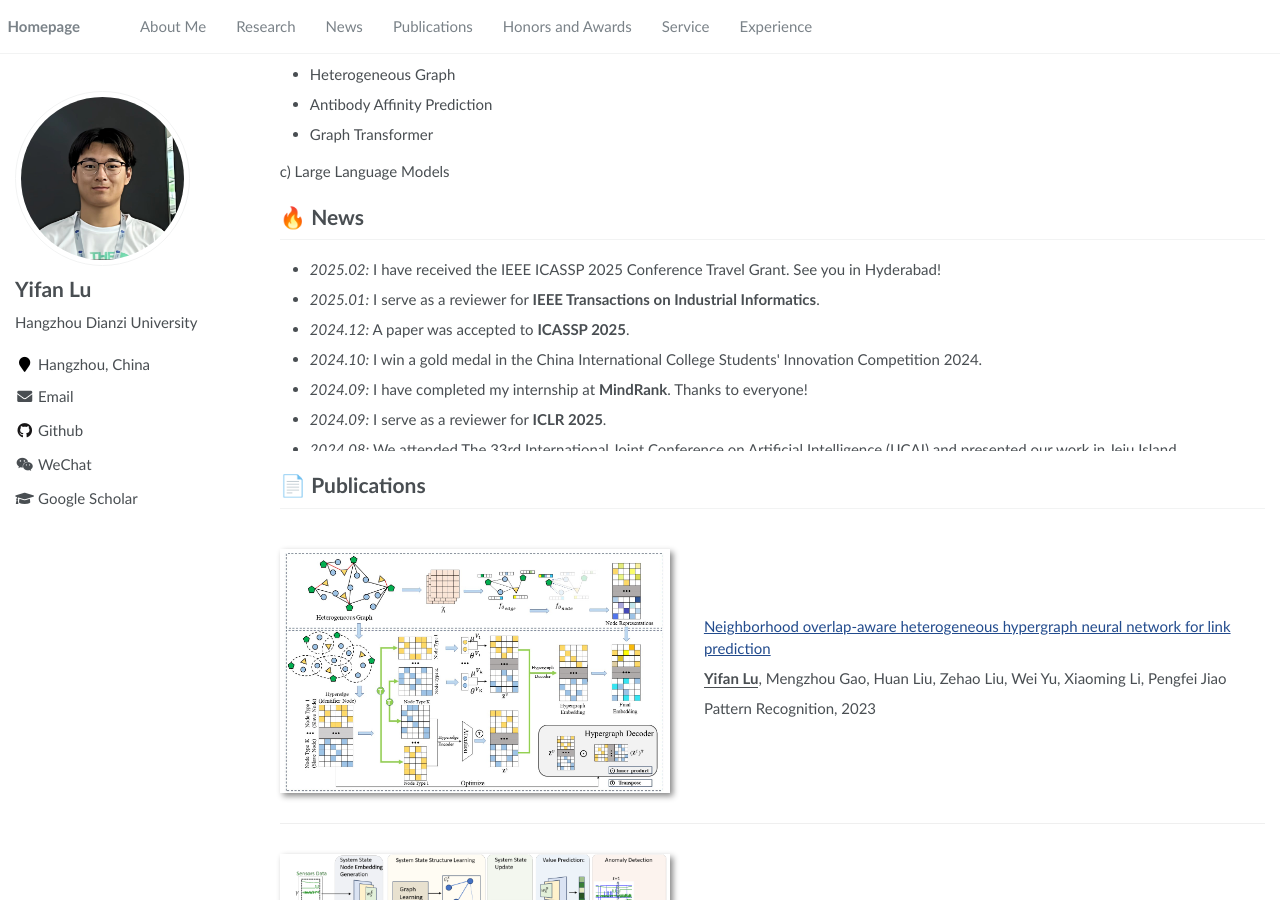
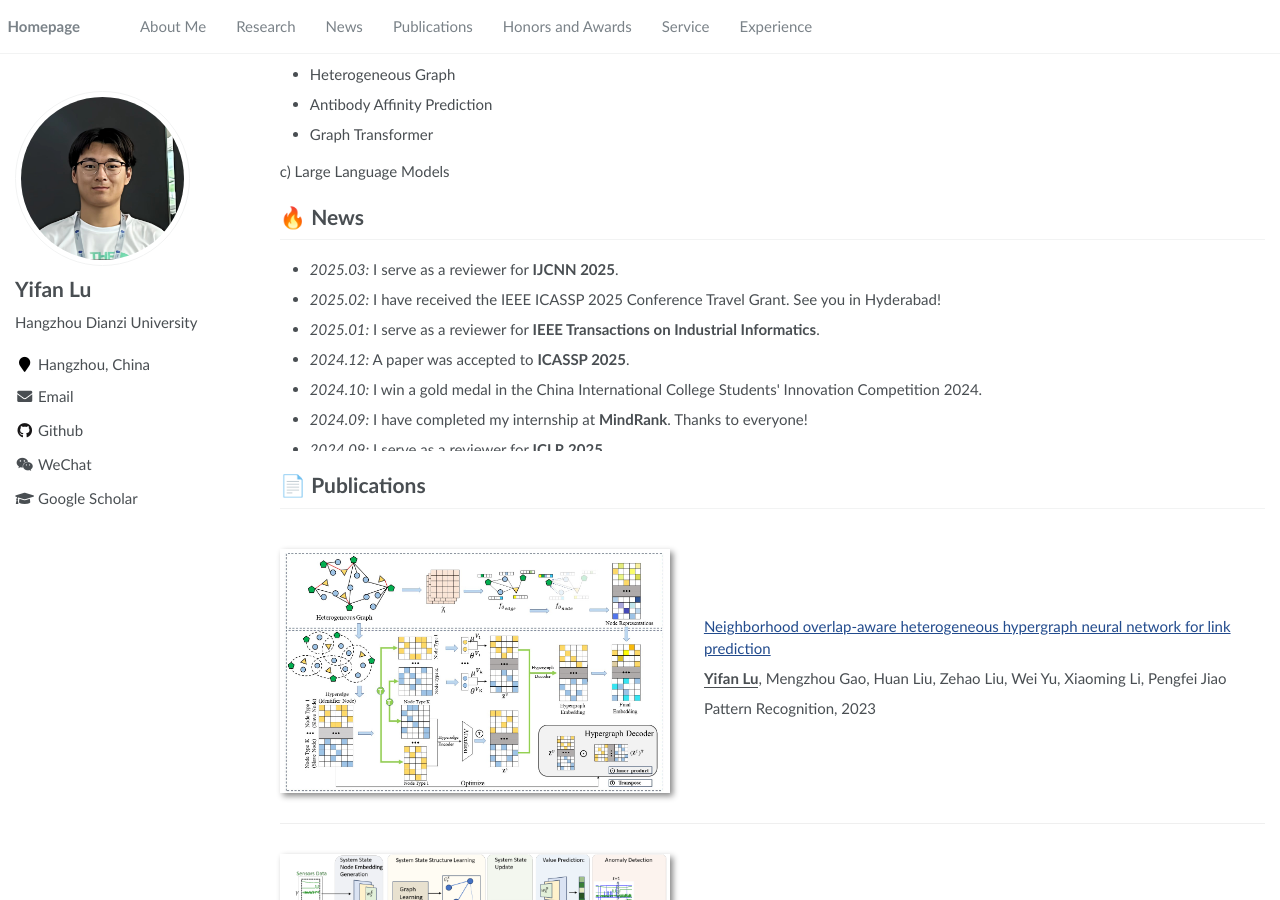
Before and after one commit to csyifan/csyifan.github.io, a Jekyll site: the page built from _pages/about.md, in a window 1280 px wide and 900 px high, scrolled down 389 px. Built offline with Jekyll 4.4.1, drawn with Linux system fonts in a browser that asks for light colours; some of the changed text lies outside the part shown.

Commit message:
first commit

```diff
--- a/_pages/about.md
+++ b/_pages/about.md
@@ -40,6 +40,7 @@
 # 🔥 News
 <div style="max-height: 200px; overflow-y: auto;">
 <ul>
+  <li><em>2025.03:</em> I serve as a reviewer for <strong>IJCNN 2025</strong>.</li>
   <li><em>2025.02:</em> I have received the IEEE ICASSP 2025 Conference Travel Grant. See you in Hyderabad!</li>
   <li><em>2025.01:</em> I serve as a reviewer for <strong>IEEE Transactions on Industrial Informatics</strong>.</li>
   <li><em>2024.12:</em> A paper was accepted to <strong>ICASSP 2025</strong>.</li>
@@ -145,7 +146,7 @@
 
 
 # 💻 Service
-- Conference Reviewer: ICLR'2025
+- Conference Reviewer: ICLR'2025, IJCNN'2025
 - Journal Reviewer: IEEE Transactions on Industrial Informatics (TII)
 
 # 🌠 Experience
```
